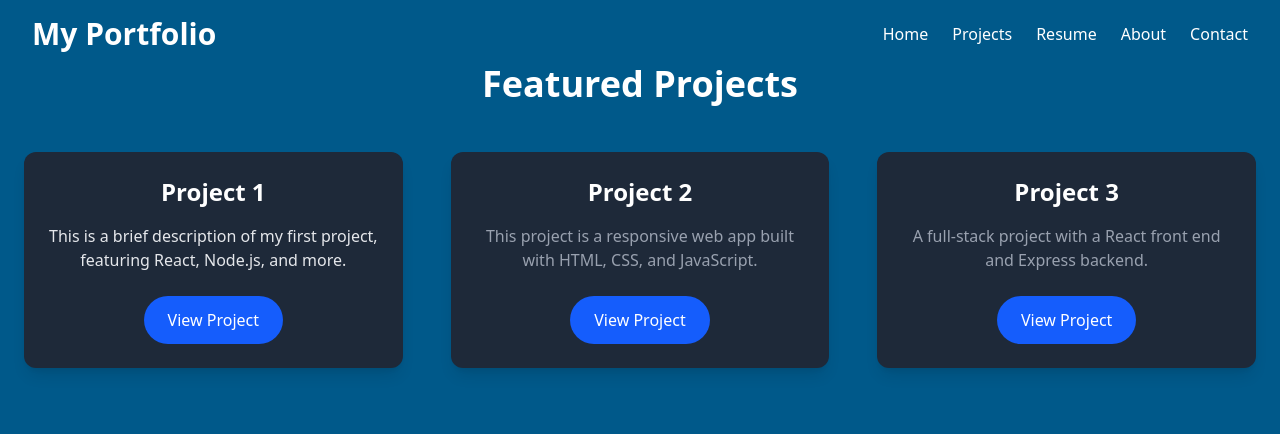
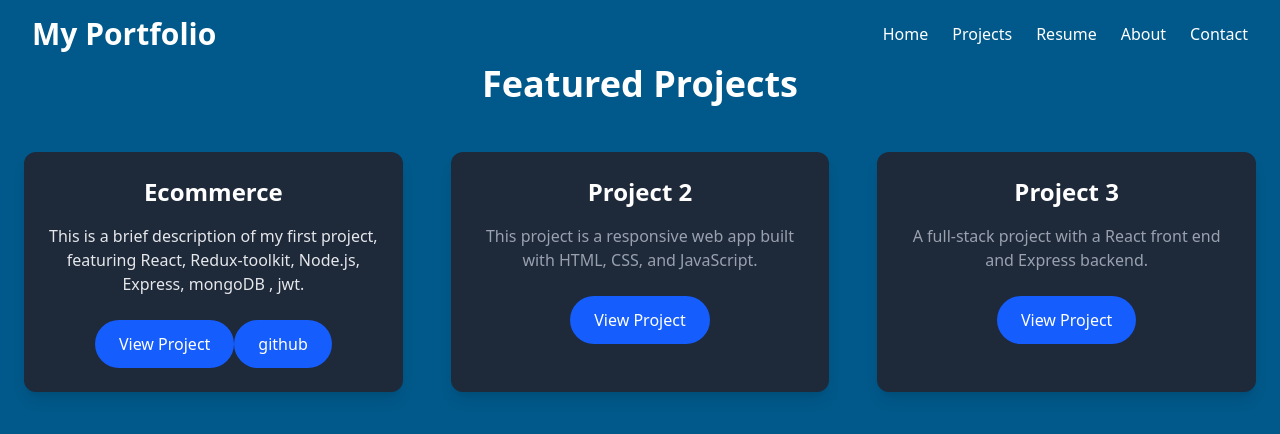
Before and after one commit to Girdhari-patel/react-portfolio, a React (Vite) app: page /projects in a window 1280 px wide. Shown: the top 434 px of the page. Built offline with nearby package versions, Linux system fonts and the light colour scheme.

Commit message:
add project1

```diff
--- a/src/components/Projects.jsx
+++ b/src/components/Projects.jsx
@@ -9,9 +9,10 @@ const Projects = () => {
         <div className="grid grid-cols-1 md:grid-cols-2 lg:grid-cols-3 gap-12">
           {/* Project 1 */}
           <div className="bg-gray-800 p-6 rounded-xl shadow-lg hover:shadow-xl transform transition-all duration-300 hover:scale-105">
-            <h3 className="text-2xl font-semibold">Project 1</h3>
-            <p className="mt-4 text-gray-200">This is a brief description of my first project, featuring React, Node.js, and more.</p>
-            <a href="#!" className="mt-6 inline-block px-6 py-3 bg-blue-600 text-white rounded-full hover:bg-blue-700 transition-all duration-300">View Project</a>
+            <h3 className="text-2xl font-semibold">Ecommerce</h3>
+            <p className="mt-4 text-gray-200">This is a brief description of my first project, featuring React, Redux-toolkit,  Node.js, Express, mongoDB , jwt.</p>
+            <a href="https://ecommerce-main-ej0m.onrender.com/" className="mt-6 inline-block px-6 py-3 bg-blue-600 text-white rounded-full hover:bg-blue-700 transition-all duration-300">View Project</a>
+            <a href="https://github.com/Girdhari-patel/react-portfolio" className="mt-6 inline-block px-6 py-3 bg-blue-600 text-white rounded-full hover:bg-black-700 transition-all duration-300">github</a>
           </div>
           {/* Project 2 */}
           <div className="bg-gray-800 p-6 rounded-xl shadow-lg hover:shadow-xl transform transition-all duration-300 hover:scale-105">
```
